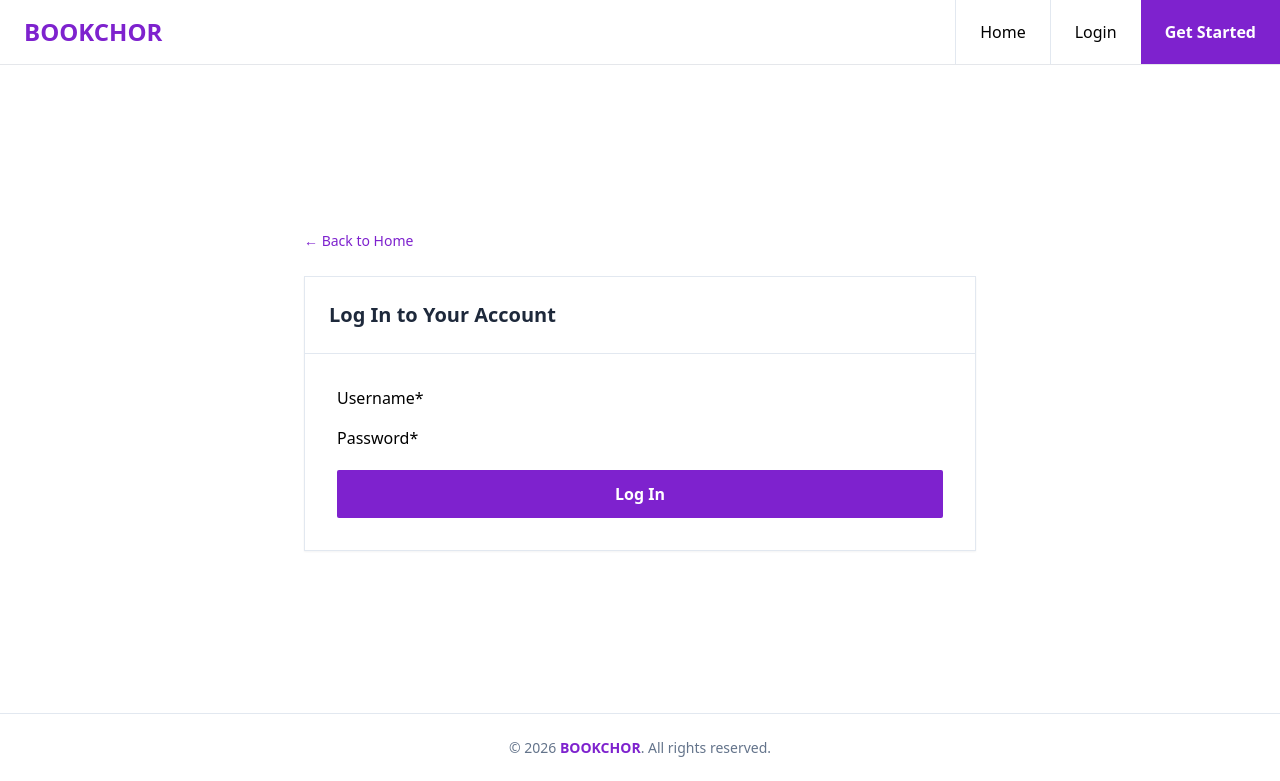
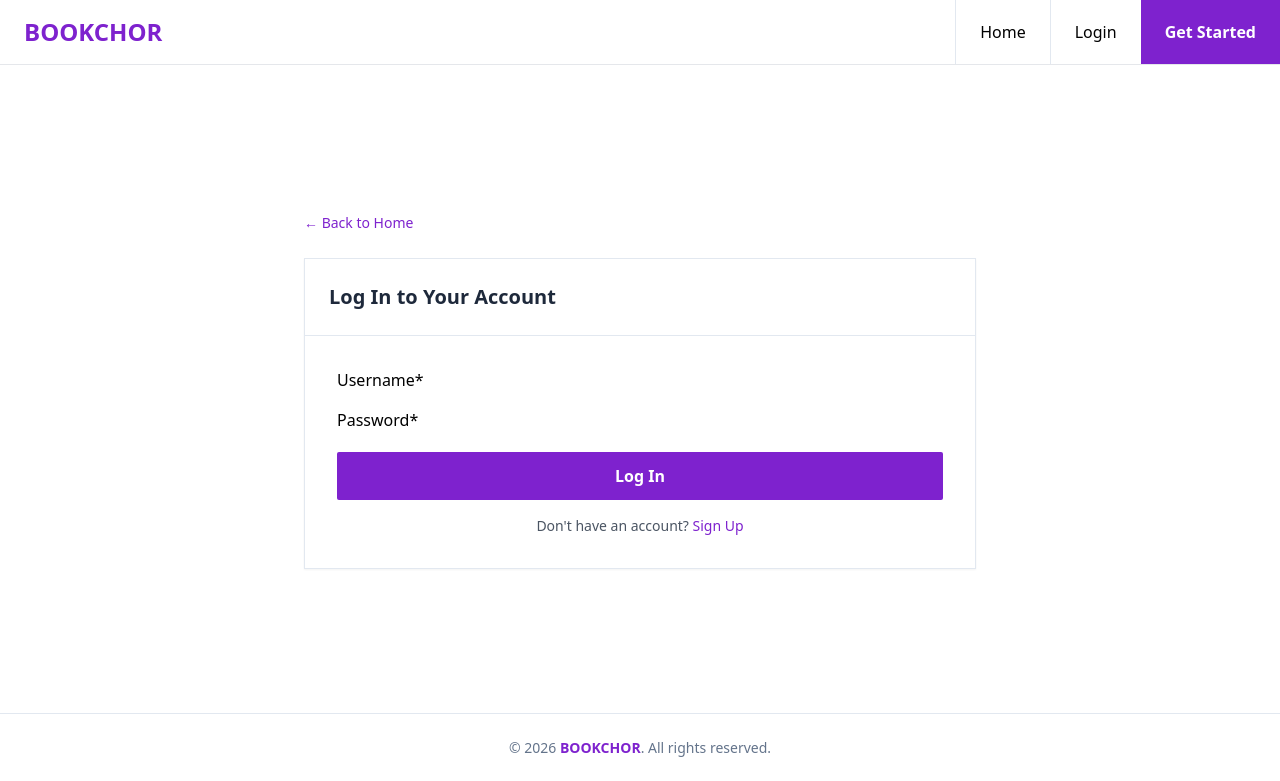
Before and after one commit to rahulacharya1/bookchor, a Django app: page /auth/login/ in a window 1280 px wide. Shown: the top 781 px of the page. Run offline with Django 5.2, Linux system fonts and the light colour scheme; some libraries are stand-ins or nearby versions.

Commit message:
Add sign-up link to login page and log-in link to registration page for improved navigation

```diff
--- a/website/book/templates/auth/login.html
+++ b/website/book/templates/auth/login.html
@@ -25,6 +25,13 @@
                 <button type="submit" class="mt-5 w-full bg-purple-700 hover:bg-purple-800 text-white font-semibold py-3 rounded-sm transition">
                     Log In
                 </button>
+
+                <p class="mt-4 text-sm text-center text-gray-600">
+                    Don't have an account?
+                    <a href="{% url 'register' %}" class="text-purple-700 hover:underline font-medium">
+                        Sign Up
+                    </a>
+                </p>
             </form>
         </div>
     </div>
```
Also changed, not shown: website/book/templates/auth/register.html (+7 -0 lines).
